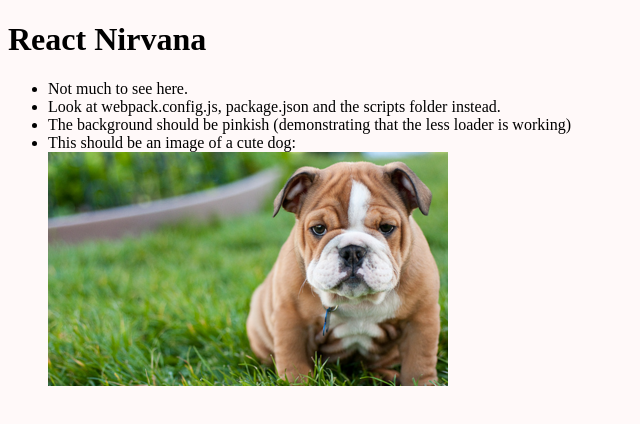
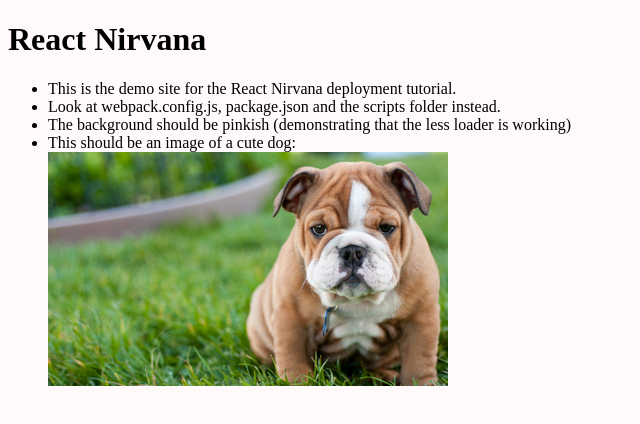
Before and after one commit to rbalicki2/react-aws-deployments, a React app: page / in a window 1280 px wide. Shown: the top 424 px of the page, without its empty margins (0-640 px from the left). Built offline with nearby package versions, Linux system fonts and the light colour scheme.

Commit message:
change copy

```diff
--- a/src/MyOnlyComponent.jsx
+++ b/src/MyOnlyComponent.jsx
@@ -8,7 +8,7 @@ export default class MyOnlyComponent extends Component {
     return (<div>
       <h1>React Nirvana</h1>
       <ul>
-        <li>Not much to see here.</li>
+        <li>This is the demo site for the React Nirvana deployment tutorial.</li>
         <li>Look at webpack.config.js, package.json and the scripts folder instead.</li>
         <li>The background should be pinkish (demonstrating that the less loader is working)</li>
         <li>This should be an image of a cute dog:
```
